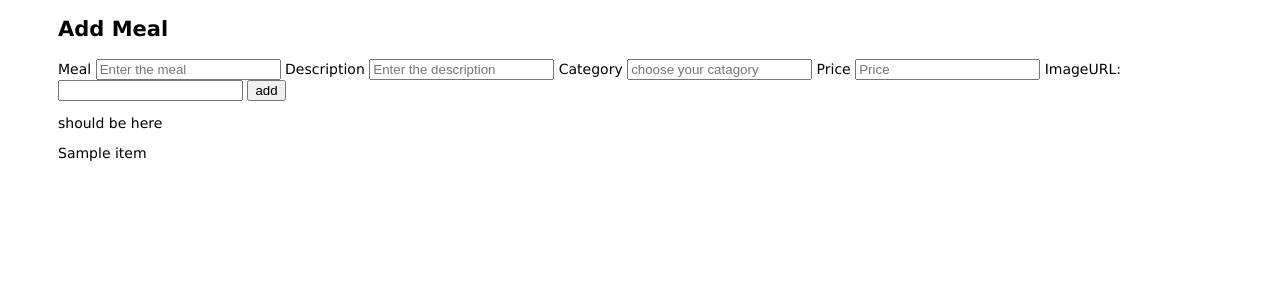
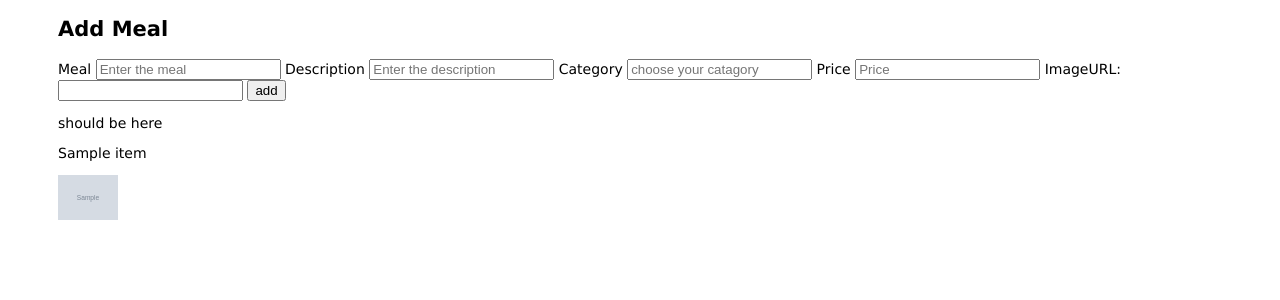
Before and after one commit to fnn1001/DataDine, a Node server app: page /admin/add-meals-form in a window 1280 px wide. Shown: the part 213-513 px from the top of the page. Run offline with Node 20, Linux system fonts and the light colour scheme; tables that the repository leaves empty hold one stand-in row (values such as "Sample post"); grey boxes marked "Sample" are stand-in pictures; some libraries are stand-ins or nearby versions.

Commit message:
admin items list with image

```diff
--- a/DataDine/public/stylesheets/style.css
+++ b/DataDine/public/stylesheets/style.css
@@ -41,15 +41,13 @@ h1 {
   color: 15px;
 }
 
-.logo{
+.logo {
   width: 100px;
   height: 100px;
-
 }
-.login{
+.login {
   width: 100px;
   height: 100px;
-
 }
 
 /*LOGO box*/
@@ -64,7 +62,8 @@ h1 {
   text-decoration: none; /* Remove underline from the link */
 }
 
-.data, .dine {
+.data,
+.dine {
   display: inline-block;
   padding: 2px 5px;
   border: 1px solid black; /* 1px wide border around the words */
@@ -79,3 +78,8 @@ h1 {
   color: black;
   background-color: #fd7e14; /* Orange color */
 }
+/*/////////// MEAL-IMAGES */
+
+.meal-img {
+  width: 60px;
+}
--- a/DataDine/views/admin/admin.hbs
+++ b/DataDine/views/admin/admin.hbs
@@ -45,5 +45,6 @@
   should be here
   {{#each dataFood}}
     <p>{{this.itemName}}</p>
+    <img class="meal-img" src="{{this.itemImageURL}}" />
   {{/each}}
 </div>
```
